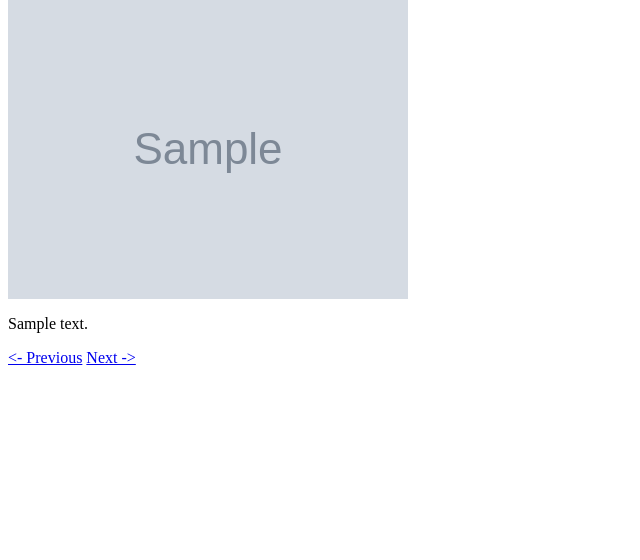
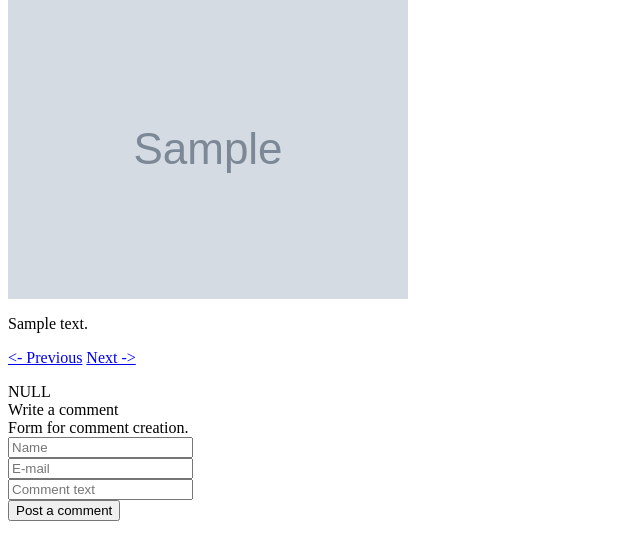
Before and after one commit to dzonibg/test, a PHP site: template Views/index/index.view.php in a window 1280 px wide. Shown: the part 61-621 px from the top of the page, without its empty margins (0-640 px from the left). Run offline with PHP 8.4, Linux system fonts and the light colour scheme; the template is opened without the code that fills it: most values are stand-ins (such as "Sample title", 1, 10 or a date in 2020); grey boxes marked "Sample" are stand-in pictures; data that the repository does not hold is empty.

Commit message:
Added comment storage. Added a form on the index page for global comments. Are per product ones necessary? Fixed findByParameter method in DBQuery.php.

```diff
--- a/App/Http/Controllers/IndexController.php
+++ b/App/Http/Controllers/IndexController.php
@@ -10,8 +10,10 @@ class IndexController {
         $products = new Product();
         $products = $products->paginate(1);
         $page = 1;
+        $comments = new Comment();
+        $comments = $comments->findByParameter("product_id", 0);
 
-        return view("index/index", compact("products", "page"));
+        return view("index/index", compact("products", "page", "comments"));
     }
 
     public function show() {
--- a/App/Http/Controllers/ProductController.php
+++ b/App/Http/Controllers/ProductController.php
@@ -2,6 +2,7 @@
 
 namespace App\Http\Controllers;
 use App\Gates\AdminGate;
+use App\Models\Comment;
 use App\Models\Product;
 /*
  *  IndexController will take the role of indexing 3x3 products, as per project request
@@ -63,8 +64,10 @@ class ProductController {
     public function list($page) {
         $products = new Product();
         $products = $products->paginate($page);
+        $comments = new Comment();
+        $comments = $comments->findByParameter("product_id", 0);
 
-        return view("index/index", compact("products", "page"));
+        return view("index/index", compact("products", "page", "comments"));
     }
 
 }
--- a/App/Models/DBQuery.php
+++ b/App/Models/DBQuery.php
@@ -53,7 +53,7 @@ class Model
     }
 
     public function findByParameter($parameter, $value) {
-        $st = "SELECT * FROM admins WHERE $parameter = ?";
+        $st = "SELECT * FROM $this->tableName WHERE $parameter = ?";
         $statement = $this->db()->prepare($st);
         $statement->execute([$value]);
         return $statement->fetch();
--- a/Views/index/index.view.php
+++ b/Views/index/index.view.php
@@ -23,4 +23,35 @@
     </p>
     </div>
 
+    <div>
+
+        <div>
+            <?php var_dump($comments) ?>
+        </div>
+
+
+
+        <div class="card">
+            <div class="card-header">Write a comment</div>
+            <div class="card-body">
+                Form for comment creation.
+                <form class="form-inline" action="/comment/store" method="POST">
+                    <div class="input-group-text">
+                    <input type="text" name="name" placeholder="Name" class="form-control mb-2 mr-sm-2">
+                    </div>
+                    <div class="input-group-text">
+                    <input type="text" name="email" placeholder="E-mail" class="form-control mb-2 mr-sm-2">
+                    </div>
+                    <div class="input-group-text">
+                        <input type="text" name="body" placeholder="Comment text" class="form-control mb-2 mr-sm-2">
+                    </div>
+                    <input type="hidden" name="product_id" value="0">
+                    <button type="submit" class="btn btn-primary mb-2">Post a comment</button>
+                </form>
+
+            </div>
+        </div>
+
+    </div>
+
 </div>
```
Also changed, not shown: App/Http/Controllers/CommentController.php (+11 -0 lines), App/Models/Comment.php (+15 -0 lines).
